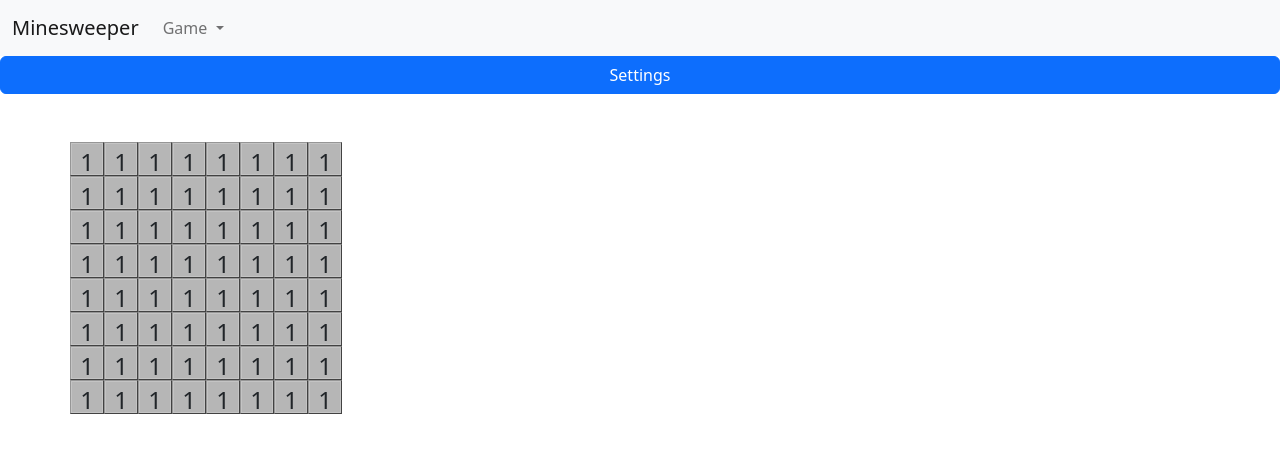
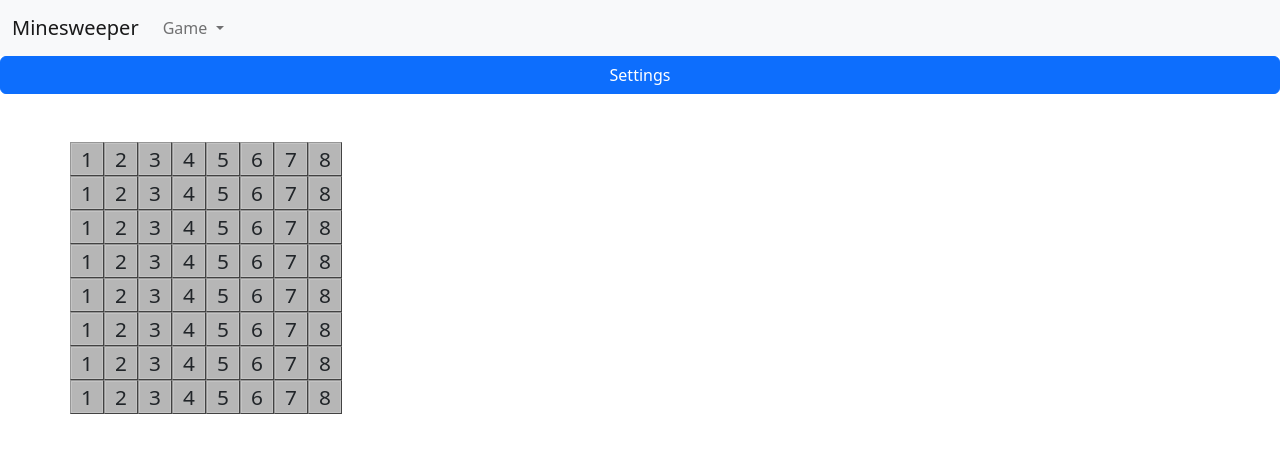
Before and after one commit to mnogom/minesweeper, a Vue app in the folder frontend/: page / in a window 1280 px wide. Shown: the top 463 px of the page. Built offline with nearby package versions, Linux system fonts and the light colour scheme.

Commit message:
Add validation for settings. Update field

```diff
--- a/frontend/package.json
+++ b/frontend/package.json
@@ -13,7 +13,8 @@
   },
   "dependencies": {
     "bootstrap": "^5.2.0",
-    "vue": "^3.2.37"
+    "vue": "^3.2.37",
+    "yup": "^0.32.11"
   },
   "devDependencies": {
     "@rushstack/eslint-patch": "^1.1.0",
--- a/frontend/src/App.vue
+++ b/frontend/src/App.vue
@@ -17,7 +17,7 @@ import Footer from "./components/Footer.vue";
       <div class="container">
         <Settings
           v-if="settingsVisible"
-          :level="level"
+          :initial-level="level"
           @return="applySettings($event); closeSettings()"
         />
         <Field
--- /dev/null
+++ b/frontend/src/components/Cell.vue
@@ -0,0 +1,37 @@
+<template>
+  <div class="cell">{{ value }}</div>
+</template>
+
+<script>
+  export default {
+    name: "Cell",
+    props: {
+      value: {
+        required: true,
+        type: Number,
+      },
+      isOpen: {
+        required: true,
+        type: Boolean,
+      },
+    },
+  }
+</script>
+
+
+<style scoped>
+.cell {
+  width: 2rem;
+  height: 2rem;
+  font-size: small;
+  border: 1px solid rgb(196, 196, 196);
+  background: rgb(182, 182, 182);
+  outline: 1px outset rgba(150, 150, 150, 1);
+  margin: 1px;
+  font-size: 1.3rem;
+  text-align: center;
+}
+.cell:active {
+	outline: 0px;
+}
+</style>
--- a/frontend/src/components/Field.vue
+++ b/frontend/src/components/Field.vue
@@ -1,8 +1,13 @@
+<script setup>
+import Cell from "./Cell.vue";
+</script>
+
 <template>
 <main class="mt-5">
   <div class="row row-cols-auto" v-for="i in level.getHeight()" :key="i">
     <div class="coll p-0" v-for="j in level.getWidth()" :key="j">
-      <div class="cell">{{ 1 }}</div>
+      <Cell :value="j"
+            :isOpen="false"/>
     </div>
   </div>
 </main>
@@ -23,20 +28,3 @@ export default {
   methods: {},
 };
 </script>
-
-<style scoped>
-.cell {
-  width: 2rem;
-  height: 2rem;
-  font-size: small;
-  border: 1px solid rgb(196, 196, 196);
-  background: rgb(182, 182, 182);
-  outline: 1px outset rgba(150, 150, 150, 1);
-  margin: 1px;
-  font-size: 1.5rem;
-  text-align: center;
-}
-.cell:hover {
-  background-color: grey;
-}
-</style>
--- a/frontend/src/components/Settings.vue
+++ b/frontend/src/components/Settings.vue
@@ -10,12 +10,13 @@
         <!-- Difficulty selector -->
         <select
           class="form-select mb-3"
+          :class="{ 'is-invalid': !(isValidName) }"
           id="difficulty-input"
           aria-label="Difficulty chooser"
-          @change="updatedLevel = setName($event.target.value)"
+          @change="setName($event.target.value)"
         >
           <option
-            v-for="(defaultLevelName, index) in levels"
+            v-for="(defaultLevelName, index) in levelNames"
             :key="index"
             :value="defaultLevelName"
             :selected="defaultLevelName === updatedLevel.getName()"
@@ -31,10 +32,11 @@
               <input
                 type="number"
                 class="form-control"
+                :class="{ 'is-invalid': !(isValidWidth) }"
                 id="width-input"
                 :value="updatedLevel.getWidth()"
                 :disabled="updatedLevel.isStandartType()"
-                @input="updatedLevel = setWidth($event.target.value)"
+                @input="setWidth(Number($event.target.value))"
               />
               <label for="width-input">Width</label>
             </div>
@@ -44,10 +46,11 @@
               <input
                 type="number"
                 class="form-control"
+                :class="{ 'is-invalid': !(isValidHeight) }"
                 id="height-input"
                 :value="updatedLevel.getHeight()"
                 :disabled="updatedLevel.isStandartType()"
-                @input="updatedLevel = setHeight($event.target.value)"
+                @input="setHeight(Number($event.target.value))"
               />
               <label for="height-input">Height</label>
             </div>
@@ -57,10 +60,11 @@
               <input
                 type="number"
                 class="form-control"
+                :class="{ 'is-invalid': !(isValidMines) }"
                 id="count-input"
                 :value="updatedLevel.getMines()"
                 :disabled="updatedLevel.isStandartType()"
-                @input="updatedLevel = setMines($event.target.value)"
+                @input="setMines(Number($event.target.value))"
               />
               <label for="count-input">Mines</label>
             </div>
@@ -69,10 +73,14 @@
 
         <div class="text-end">
           <div class="btn-group" role="group" aria-label="Controls">
-            <button class="btn btn btn-outline-secondary" @click="$emit('return', updatedLevel)">
+            <button
+              class="btn btn btn-outline-secondary"
+              :disabled="!(isValidSettings())"
+              @click="$emit('return', getUpdatedLevel())"
+            >
               Apply
             </button>
-            <button class="btn btn btn-outline-secondary" @click="$emit('return', level)">
+            <button class="btn btn btn-outline-secondary" @click="$emit('return', initialLevel)">
               Close
             </button>
           </div>
@@ -83,13 +91,17 @@
 </template>
 
 <script>
-import { getAllLevels } from "./utils/levels/defaultLevels.js";
+import Level from "./utils/levels/level.js";
+import { getDefaultNames } from "./utils/levels/default-levels.js";
+import {
+  validateWidth, validateHeight, validateMines, validateName
+} from "./utils/levels/validators.js";
 
 export default {
   name: "Settings",
 
   props: {
-    level: { required: true },
+    initialLevel: { required: true },
   },
 
   emits: [
@@ -98,28 +110,73 @@ export default {
 
   data() {
     return {
-      levels: getAllLevels(),
+      levelNames: getDefaultNames(),
       updatedLevel: null,
+      isValidWidth: true,
+      isValidHeight: true,
+      isValidMines: true,
+      isValidName: true,
     };
   },
 
   created() {
-    this.updatedLevel = this.level;
+    this.updatedLevel = this.initialLevel;
   },
 
   methods: {
     setName(levelName) {
-      return this.updatedLevel.setName(levelName);
+      validateName(levelName)
+        .then((isValid) => {
+          this.isValidName = isValid;
+          this.updatedLevel = this.updatedLevel.setName(levelName);
+        })
     },
+
     setWidth(width) {
-      return this.updatedLevel.setWidth(width);
+      validateWidth(width)
+        .then((isValid) => {
+          this.isValidWidth = isValid;
+          this.updatedLevel = this.updatedLevel.setWidth(width);
+        });
     },
+
     setHeight(height) {
-      return this.updatedLevel.seteight(height);
+      validateHeight(height)
+        .then((isValid) => {
+          this.isValidHeight = isValid;
+          this.updatedLevel = this.updatedLevel.setHeight(height);
+        });
     },
+
     setMines(mines) {
-      return this.updatedLevel.setMines(mines);
+      const width = this.updatedLevel.getWidth();
+      const height = this.updatedLevel.getHeight();
+      validateMines(width, height, mines)
+        .then((isValid) => {
+          this.isValidMines = isValid;
+          this.updatedLevel = this.updatedLevel.setMines(mines);
+        })
     },
+
+    isValidSettings() {
+      return this.isValidName && this.isValidWidth && this.isValidHeight && this.isValidMines
+    },
+
+    getUpdatedLevel() {
+      const level = this.isValidSettings() ? this.updatedLevel : this.initialLevel;
+      if (level.isStandartType()) {
+        return level;
+      }
+      for (const levelName of this.levelNames) {
+        if (levelName !== level.getName()) {
+          const defaultLevel = new Level(levelName)
+          if (level.isEqual(defaultLevel)) {
+            return defaultLevel;
+          }
+        }
+        return level;
+      }
+    }
   },
 };
 </script>
--- /dev/null
+++ b/frontend/src/components/utils/game/field-generator.js
@@ -0,0 +1,3 @@
+function generateField(width, height, mines) {
+  return;
+};
--- a/frontend/src/components/utils/levels/defaultLevels.js
+++ b/frontend/src/components/utils/levels/default-levels.js
@@ -5,7 +5,7 @@ const levelsMap = {
   Architect: { width: null, height: null, mines: null },
 };
 
-function getAllLevels() {
+function getDefaultNames() {
   return Object.keys(levelsMap);
 };
 
@@ -22,7 +22,7 @@ function getDefaultMines(level) {
 };
 
 export {
-  getAllLevels,
+  getDefaultNames,
   getDefaultWidth,
   getDefaultHeight,
   getDefaultMines,
--- a/frontend/src/components/utils/levels/level.js
+++ b/frontend/src/components/utils/levels/level.js
@@ -1,4 +1,4 @@
-import { getDefaultWidth, getDefaultHeight, getDefaultMines } from "./defaultLevels";
+import { getDefaultWidth, getDefaultHeight, getDefaultMines } from "./default-levels";
 
 function getName() {
   return this._name;
@@ -52,6 +52,13 @@ function setMines(mines) {
   );
 };
 
+function isEqual(level) {
+  const isEqualWidth = this.getWidth() === level.getWidth();
+  const isEqualHeight = this.getHeight() === level.getHeight();
+  const isEqualMines = this.getMines() === level.getMines();
+  return isEqualWidth && isEqualHeight && isEqualMines;
+}
+
 function isStandartType() {
   return this.getName() !== "Architect";
 };
@@ -79,6 +86,7 @@ function Name(name, width = null, height = null, mines = null) {
   this.getMines = getMines;
   this.setMines = setMines;
   this.isStandartType = isStandartType;
+  this.isEqual = isEqual;
 };
 
 export default Name
--- /dev/null
+++ b/frontend/src/components/utils/levels/validators.js
@@ -0,0 +1,30 @@
+import * as yup from "yup";
+
+import { getDefaultNames } from "./default-levels.js"
+
+function validateWidth(width) {
+  const schema = yup.number().integer().moreThan(4).lessThan(100);
+  return schema.isValid(width);
+};
+
+function validateHeight(height) {
+  const schema = yup.number().integer().moreThan(4).lessThan(100);
+  return schema.isValid(height);
+};
+
+function validateMines(width, height, mines) {
+  const schema = yup.number().integer().moreThan(0).lessThan(width * height - 1);
+  return schema.isValid(mines);
+};
+
+function validateName(name) {
+  const schema = yup.string().oneOf(getDefaultNames())
+  return schema.isValid(name)
+};
+
+export {
+  validateWidth,
+  validateHeight,
+  validateMines,
+  validateName,
+}
```
Also changed, not shown: 1 other file (tests, documents, lock files or other folders).
